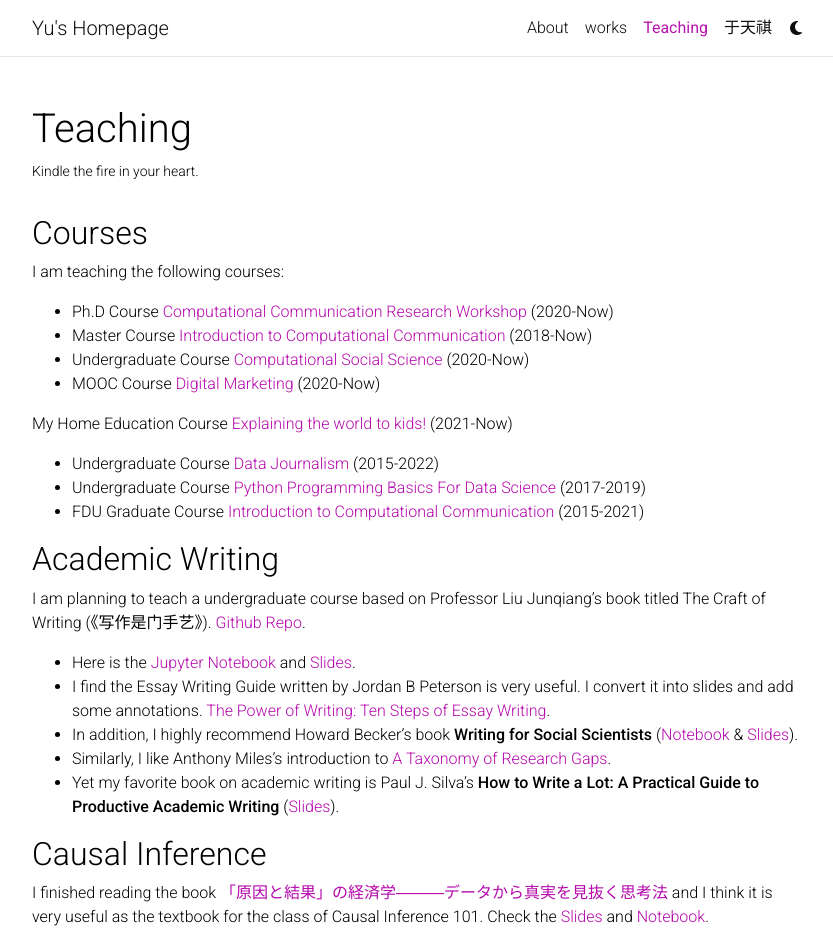
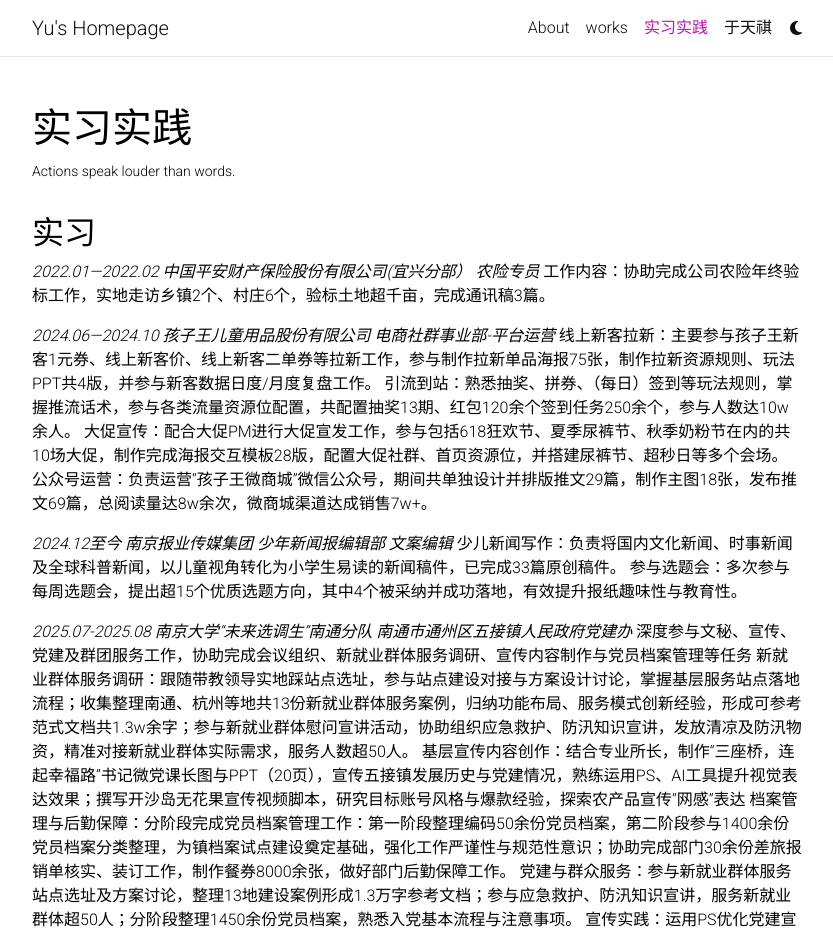
Before and after one commit to yutianqi198/yutianqi198, a Jekyll site: the page built from _pages/teaching.md, in a window 1280 px wide and 1400 px high. Shown: the top 933 px of the window, without its empty margins (223-1056 px from the left). Built offline with Jekyll 4.4.1, drawn with Linux system fonts in a browser that asks for light colours; comment, search, counter and statistics services are not loaded; a style sheet for code colours, icons or effects is not loaded; some of the changed text lies outside the part shown.

Commit message:
Update teaching.md

```diff
--- a/_pages/teaching.md
+++ b/_pages/teaching.md
@@ -1,51 +1,53 @@
 ---
 layout: page
-permalink: /teaching/
-title: Teaching
-description: Kindle the fire in your heart.
+permalink: /实习实践/
+title: 实习实践
+description: Actions speak louder than words.
 nav: true
 nav_order: 5
 ---
 
-## Courses
+## 实习
+*2022.01—2022.02   中国平安财产保险股份有限公司(宜兴分部） 农险专员*
+工作内容：协助完成公司农险年终验标工作，实地走访乡镇2个、村庄6个，验标土地超千亩，完成通讯稿3篇。
 
-I am teaching the following courses:
+*2024.06—2024.10 孩子王儿童用品股份有限公司 电商社群事业部-平台运营*
+线上新客拉新：主要参与孩子王新客1元券、线上新客价、线上新客二单券等拉新工作，参与制作拉新单品海报75张，制作拉新资源规则、玩法PPT共4版，并参与新客数据日度/月度复盘工作。
+引流到站：熟悉抽奖、拼券、（每日）签到等玩法规则，掌握推流话术，参与各类流量资源位配置，共配置抽奖13期、红包120余个签到任务250余个，参与人数达10w余人。
+大促宣传：配合大促PM进行大促宣发工作，参与包括618狂欢节、夏季尿裤节、秋季奶粉节在内的共10场大促，制作完成海报交互模板28版，配置大促社群、首页资源位，并搭建尿裤节、超秒日等多个会场。
+公众号运营：负责运营“孩子王微商城”微信公众号，期间共单独设计并排版推文29篇，制作主图18张，发布推文69篇，总阅读量达8w余次，微商城渠道达成销售7w+。
 
-- Ph.D Course [Computational Communication Research Workshop](https://github.com/socrateslab/workshop/discussions) (2020-Now)
-- Master Course [Introduction to Computational Communication](https://github.com/chengjun/mybook/discussions) (2018-Now)
-- Undergraduate Course [Computational Social Science](https://github.com/SocratesAcademy/css/) (2020-Now)
-- MOOC Course [Digital Marketing](https://www.icourse163.org/course/20201232-1462060162) (2020-Now)
+*2024.12至今 南京报业传媒集团 少年新闻报编辑部 文案编辑*
+少儿新闻写作：负责将国内文化新闻、时事新闻及全球科普新闻，以儿童视角转化为小学生易读的新闻稿件，已完成33篇原创稿件。
+参与选题会：多次参与每周选题会，提出超15个优质选题方向，其中4个被采纳并成功落地，有效提升报纸趣味性与教育性。
 
-{{% callout note %}} My Home Education Course [Explaining the world to kids!](https://github.com/SocratesAcademy/kids/discussions) (2021-Now) {{% /callout %}}
+*2025.07-2025.08 南京大学“未来选调生”南通分队 南通市通州区五接镇人民政府党建办*
+深度参与文秘、宣传、党建及群团服务工作，协助完成会议组织、新就业群体服务调研、宣传内容制作与党员档案管理等任务
+新就业群体服务调研：跟随带教领导实地踩站点选址，参与站点建设对接与方案设计讨论，掌握基层服务站点落地流程；收集整理南通、杭州等地共13份新就业群体服务案例，归纳功能布局、服务模式创新经验，形成可参考范式文档共1.3w余字；参与新就业群体慰问宣讲活动，协助组织应急救护、防汛知识宣讲，发放清凉及防汛物资，精准对接新就业群体实际需求，服务人数超50人。
+基层宣传内容创作：结合专业所长，制作“三座桥，连起幸福路”书记微党课长图与PPT（20页），宣传五接镇发展历史与党建情况，熟练运用PS、AI工具提升视觉表达效果；撰写开沙岛无花果宣传视频脚本，研究目标账号风格与爆款经验，探索农产品宣传“网感”表达
+档案管理与后勤保障：分阶段完成党员档案管理工作：第一阶段整理编码50余份党员档案，第二阶段参与1400余份党员档案分类整理，为镇档案试点建设奠定基础，强化工作严谨性与规范性意识；协助完成部门30余份差旅报销单核实、装订工作，制作餐券8000余张，做好部门后勤保障工作。
+党建与群众服务：参与新就业群体服务站点选址及方案讨论，整理13地建设案例形成1.3万字参考文档；参与应急救护、防汛知识宣讲，服务新就业群体超50人；分阶段整理1450余份党员档案，熟悉入党基本流程与注意事项。
+宣传实践：运用PS优化党建宣传视觉效果，制作20页书记微党课PPT与长图；撰写农产品宣传脚本，助力基层宣传创新。
 
-- Undergraduate Course [Data Journalism](https://github.com/data-journalism/data-journalism.github.io/discussions) (2015-2022)
-- Undergraduate Course [Python Programming Basics For Data Science](https://github.com/socratesacademy/datascience/) (2017-2019)
-- FDU Graduate Course [Introduction to Computational Communication](https://github.com/computational-class/cjc/) (2015-2021)
+## 社团与社会实践经历
+*2023.07—2023.08  南悦乡村支教团徐州分队（校级立项团队） 宣传组组长*
+承担支教团队四年级英语教学工作，个人参与文稿撰写4篇，视频剪辑1支，美编7篇、备课9节，累计审核团队各类宣传制品20余篇，并负责团队B站、抖音、微信公众号运营，团队事迹得到徐州共青团、青春徐州、中青校园等媒体报道，总浏览量量达5000+，团队获评2023年暑期校级优秀社会实践团队。
 
+*2023.09—2024.09  南大新传美工部  部长*
+编辑部任职时间达2年，负责南京大学新闻传播学院院媒“南大新传”编辑部美工部排班、审核、管理、培训工作
+截止目前，管理部员14名，累计审核美编、海报、摄影等40余篇/版，负责紧急美编20篇，海报制作2张，参与采写8篇，获评南大新传编辑部优秀美工，绩效综合排名编辑部第6位（6/53）。
 
-## Academic Writing
+*2024.10至今  南大就业项目部  部长*
+负责南大就业新媒体中心项目部项目对接、排班、审核、管理工作。
+截止目前，管理部员15名，前后负责地方引才、南京大学就业育人讲师团、院系就业质量报告等多个项目的对接、管理工作，累积负责排版30余篇
 
-I am planning to teach a undergraduate course based on Professor Liu Junqiang's book titled The Craft of Writing (《写作是门手艺》). [Github Repo](https://github.com/SocratesAcademy/craft).
-- Here is the [Jupyter Notebook](https://nbviewer.jupyter.org/github/SocratesAcademy/craft/blob/main/The-Craft-of-Writing.ipynb?flush_cache=true) and [Slides](https://nbviewer.jupyter.org/format/slides/github/SocratesAcademy/craft/blob/main/The-Craft-of-Writing.ipynb#/).
-- I find the Essay Writing Guide written by Jordan B Peterson is very useful. I convert it into slides and add some annotations. [The Power of Writing: Ten Steps of Essay Writing](https://computational-communication.com/workshop/notebook/Essay%20Writing%20Guide.slides.html#/).
-- In addition, I highly recommend Howard Becker's book **Writing for Social Scientists** ([Notebook](https://nbviewer.org/github/SocratesAcademy/tricks/blob/main/Writing4SocialScientists.ipynb) & [Slides](https://nbviewer.jupyter.org/format/slides/github/SocratesAcademy/tricks/blob/main/Writing4SocialScientists.ipynb#/)).
-- Similarly, I like Anthony Miles's introduction to [A Taxonomy of Research Gaps](https://nbviewer.jupyter.org/format/slides/github/SocratesAcademy/craft/blob/main/WritingResearchGaps.ipynb#/).
-- Yet my favorite book on academic writing is Paul J. Silva's **How to Write a Lot: A Practical Guide to Productive Academic Writing** ([Slides](https://socratesacademy.github.io/craft/how-to-write-a-lot-2023.slides.html#/)).
+## 项目经历
+*2023.04—2023.06 中国IP电影市场2013—2022年十年发展分析：机遇、挑战与未来展望 组长 南京大学基础学科论坛二等奖（15%）*
+市场研究：研究收集2013—2022年国产IP电影的面板数据，累计整理电影数据622部，爬取豆瓣电影评论2000+，并结合STP理论、跨媒介叙事理论，从上映数量、票房、口碑、类别四个维度对IP电影市场的发展趋势进行定量分析，广泛收集二手数据，并与美日韩等IP电影大国进行横向比较，发现国产IP电影市场的发展特征与存在不足。
+消费者洞察：使用Python，爬取豆瓣影评2000+条，并进行主题分析，生成词云，最终产出文稿25000余字，PPT25页，并向南京大学基础学科论坛投稿，获评二等奖。
 
-## Causal Inference
-
-I finished reading the book [「原因と結果」の経済学―――データから真実を見抜く思考法](https://www.amazon.co.jp/%E3%80%8C%E5%8E%9F%E5%9B%A0%E3%81%A8%E7%B5%90%E6%9E%9C%E3%80%8D%E3%81%AE%E7%B5%8C%E6%B8%88%E5%AD%A6%E2%80%95%E2%80%95%E2%80%95%E3%83%87%E3%83%BC%E3%82%BF%E3%81%8B%E3%82%89%E7%9C%9F%E5%AE%9F%E3%82%92%E8%A6%8B%E6%8A%9C%E3%81%8F%E6%80%9D%E8%80%83%E6%B3%95-%E4%B8%AD%E5%AE%A4%E7%89%A7%E5%AD%90/dp/447803947X) and I think it is very useful as the textbook for the class of Causal Inference 101. Check the
-[Slides](https://nbviewer.org/format/slides/github/socrateslab/causal101/blob/main/causal101.ipynb#/) and [Notebook](https://nbviewer.org/github/socrateslab/causal101/blob/main/causal101.ipynb).
-- I am co-organizing the Causal Inference 101 course with [Dr. Zhihao Ma](https://github.com/xiaoma093), check the [github repo](https://github.com/socrateslab/causal101/discussions) of **Causal Inference 101**.
-- I highly recommend the book titled [**Causal Inference for The Brave and True**](https://matheusfacure.github.io/python-causality-handbook/landing-page.html).
-
-
-## Other Activites
-
-
-My ebook **Elements of Computational Communication** (In Chinese 《计算传播学网络讲义》）is now available online, enjoy! https://chengjun.github.io/mybook.
-
-I am organizing the [**Tycho Reading Club**](https://search.bilibili.com/all?keyword=%E7%AC%AC%E8%B0%B7%E8%AF%BB%E4%B9%A6%E4%BC%9A&order=pubdate&duration=0&tids_1=0) to discuss the computational social science every Wendesday at *News Coffee*. You can learn about our future activies by scanning the QR code below or watch the [videos](https://search.bilibili.com/all?keyword=%E7%AC%AC%E8%B0%B7%E8%AF%BB%E4%B9%A6%E4%BC%9A&order=pubdate&duration=0&tids_1=0) of prior activites.
+*2023.12—2024.12 共创与共享：知识共享平台知识创造与传播机制— —以视频类知识社区B站为例 主持人 大创国家级立项*
+担任大创项目第一主持人，带领3人团队对数字时代下的知识社会建构开展研究。研究从知识接受者和知识创造者两个角度入手，主要采用问卷分析法、访谈法以及内容分析法。目前项目正在进行中，已累积发放问卷800份，并使用Stata进行SEM分析，产出1.5w论文一篇，并向南京大学基础学科论坛投稿，获评三等奖，项目获国家级立项。
 
 ![image](https://user-images.githubusercontent.com/543384/147380016-da65a625-6480-47f4-8e27-5034d696f553.png)
 
```
